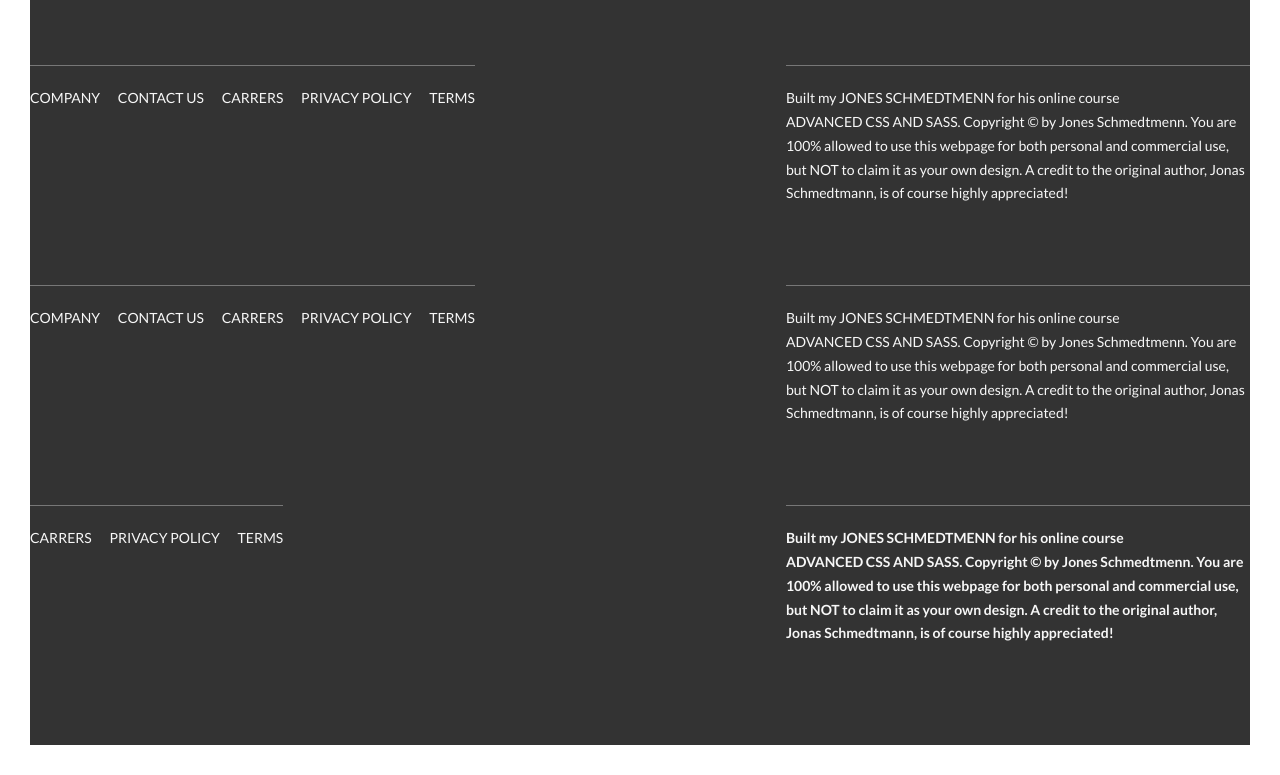
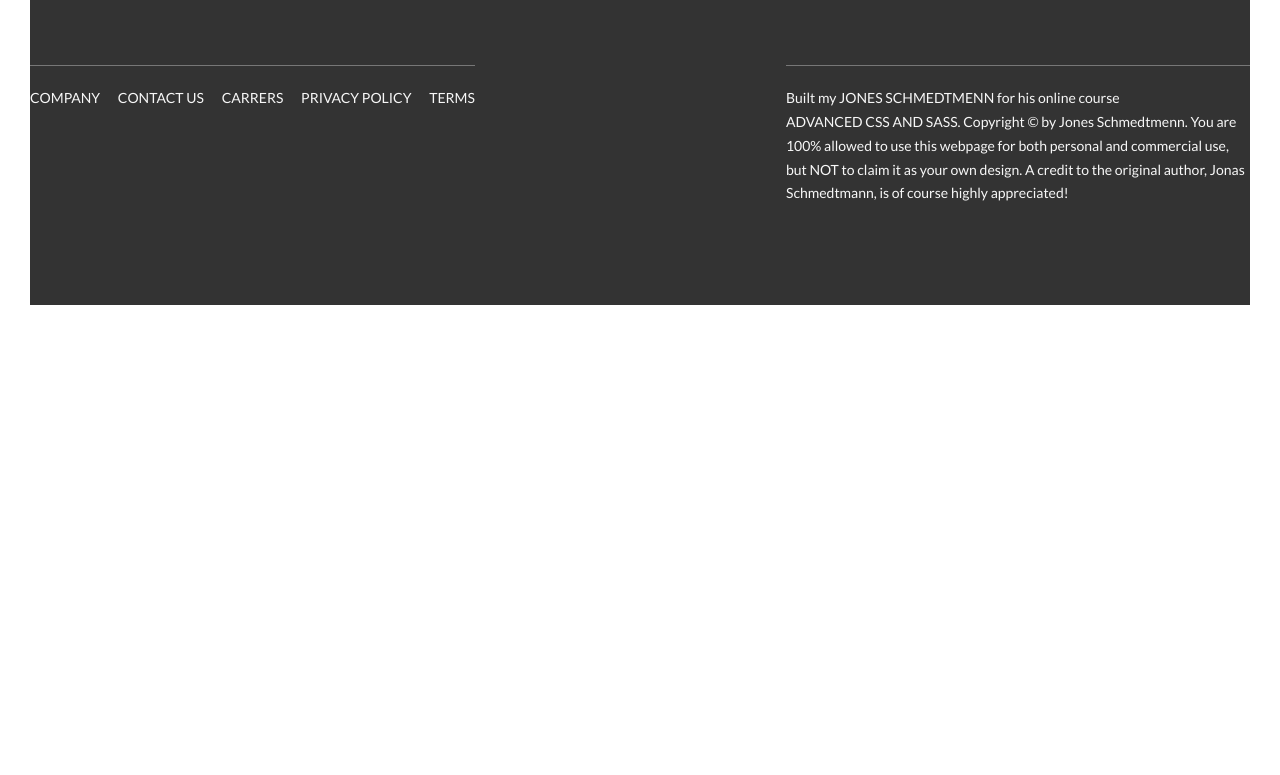
Before and after one commit to Abdulloh018/Natours, a website: page index.html in a window 1280 px wide. Shown: the part 5905-6680 px from the top of the page. After the commit the page ends 6240 px from the top, so only its background shows below. Drawn offline with Linux system fonts and the light colour scheme.

Commit message:
changed footer links

```diff
--- a/index.html
+++ b/index.html
@@ -376,40 +376,6 @@
                     </p>
                 </div>
             </div>
-            <div class="row">
-                <div class="col-1-of-2">
-                    <div class="footer__navigation">
-                        <ul class="footer__list">
-                            <li class="footer__item"><a href="#" class="footer__link">Company</a></li>
-                            <li class="footer__item"><a href="#" class="footer__link">Contact us</a></li>
-                            <li class="footer__item"><a href="#" class="footer__link">Carrers</a></li>
-                            <li class="footer__item"><a href="#" class="footer__link">Privacy Policy</a></li>
-                            <li class="footer__item"><a href="#" class="footer__link">Terms</a></li>
-                        </ul>
-                    </div>
-                </div>
-                <div class="col-1-of-2">
-                    <p class="footer__copyright">
-                        Built my <a href="#" class="footer__link">Jones Schmedtmenn</a> for his online course <a href="#" class="footer__link">Advanced CSS and SASS</a>. Copyright &copy; by Jones Schmedtmenn. You are 100% allowed to use this webpage for both personal and commercial use, but NOT to claim it as your own design. A credit to the original author, Jonas Schmedtmann, is of course highly appreciated!
-                    </p>
-                </div>
-            </div>
-            <div class="row">
-                <div class="col-1-of-2">
-                    <div class="footer__navigation">
-                        <ul class="footer__list">
-                            <li class="footer__item"><a href="#" class="footer__link">Carrers</a></li>
-                            <li class="footer__item"><a href="#" class="footer__link">Privacy Policy</a></li>
-                            <li class="footer__item"><a href="#" class="footer__link">Terms</a></li>
-                        </ul>
-                    </div>
-                </div>
-                <div class="col-1-of-2">
-                    <b class="footer__copyright">
-                        Built my <a href="#" class="footer__link">Jones Schmedtmenn</a> for his online course <a href="#" class="footer__link">Advanced CSS and SASS</a>. Copyright &copy; by Jones Schmedtmenn. You are 100% allowed to use this webpage for both personal and commercial use, but NOT to claim it as your own design. A credit to the original author, Jonas Schmedtmann, is of course highly appreciated!
-                    </b>
-                </div>
-            </div>
         </footer>
 
         <div class="popup" id="popup">
```
